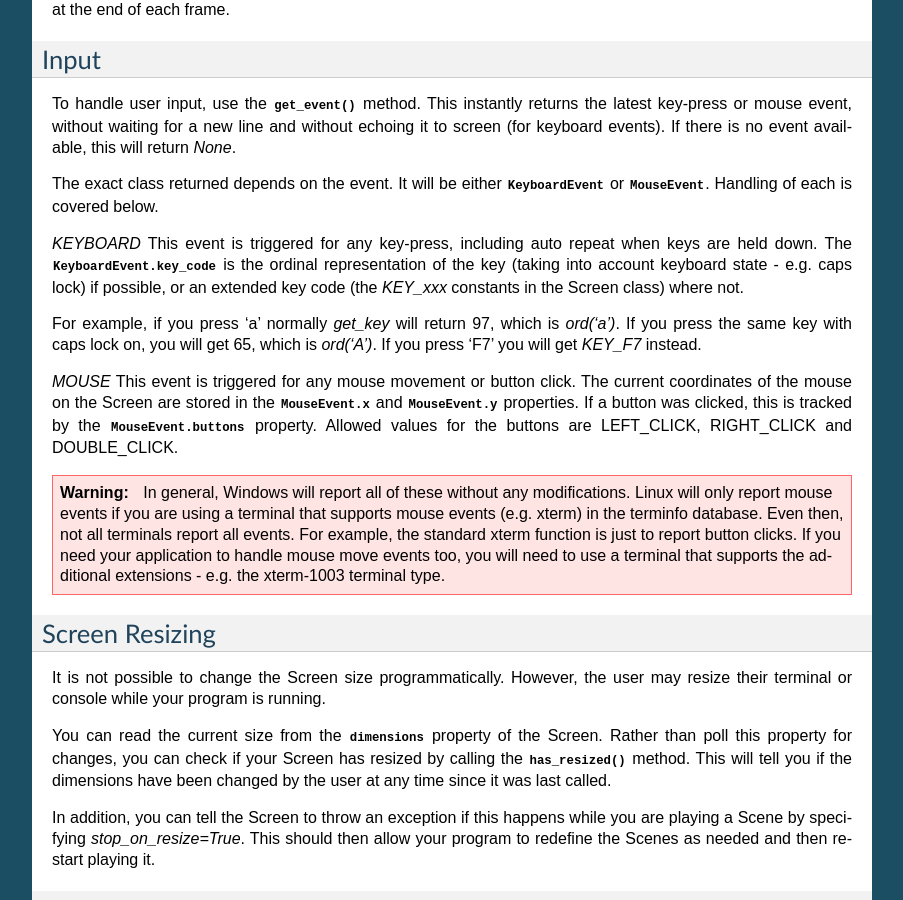
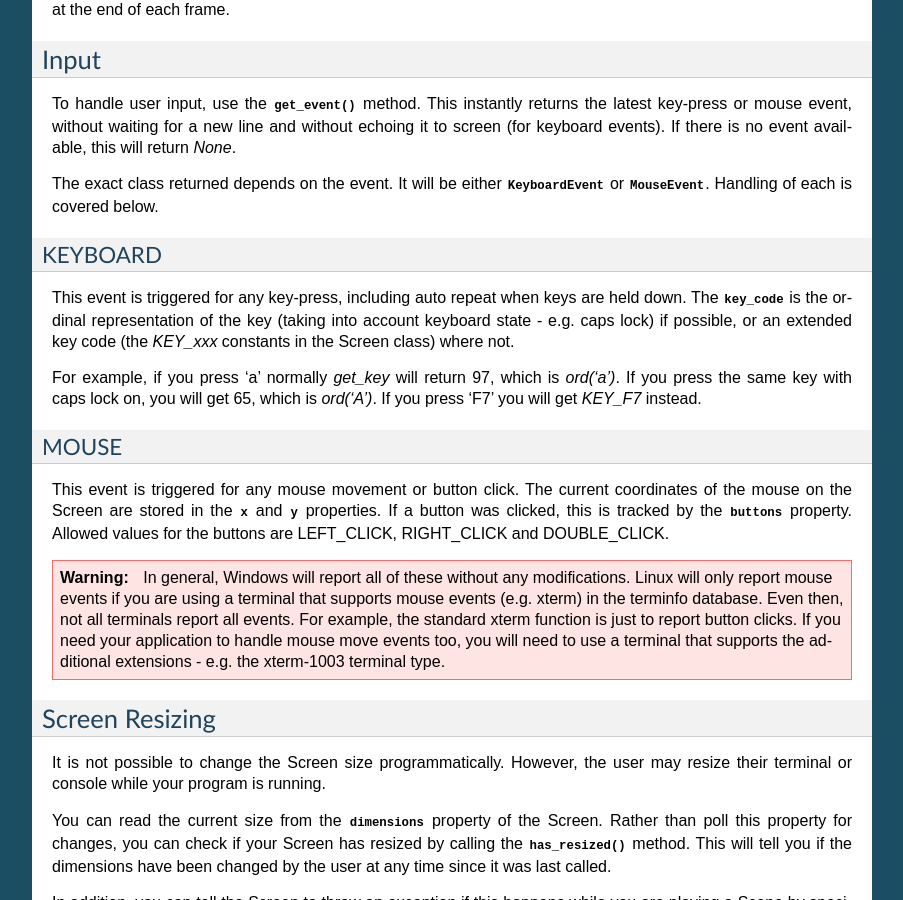
Before and after one commit to peterbrittain/asciimatics, a Sphinx documentation site: the page built from doc/source/io.rst, in a window 1280 px wide and 900 px high, scrolled down 1037 px. Shown: the whole window, without its empty margins (198-1101 px from the left). Built offline with Sphinx 7.4.7, drawn with Linux system fonts in a browser that asks for light colours.

Commit message:
Fix up somedocs formatting errors.

```diff
--- a/doc/source/io.rst
+++ b/doc/source/io.rst
@@ -71,9 +71,10 @@ The exact class returned depends on the event.  It will be either
 :py:obj:`.KeyboardEvent` or :py:obj:`.MouseEvent`.  Handling of each is covered
 below.
 
-*KEYBOARD*
+KEYBOARD
+^^^^^^^^
 This event is triggered for any key-press, including auto repeat when keys are
-held down.  The :py:obj:`.KeyboardEvent.key_code` is the ordinal representation
+held down.  The :py:obj:`key_code` is the ordinal representation
 of the key (taking into account keyboard state - e.g. caps lock) if possible,
 or an extended key code (the `KEY_xxx` constants in the Screen class) where not.
 
@@ -81,11 +82,12 @@ For example, if you press 'a' normally `get_key` will return 97, which is
 `ord('a')`.  If you press the same key with caps lock on, you will get 65,
 which is `ord('A')`.  If you press 'F7' you will get `KEY_F7` instead.
 
-*MOUSE*
+MOUSE
+^^^^^
 This event is triggered for any mouse movement or button click.  The current
-coordinates of the mouse on the Screen are stored in the :py:obj:`.MouseEvent.x`
-and :py:obj:`.MouseEvent.y` properties.  If a button was clicked, this is
-tracked by the :py:obj:`.MouseEvent.buttons` property.  Allowed values for the
+coordinates of the mouse on the Screen are stored in the :py:obj:`x`
+and :py:obj:`y` properties.  If a button was clicked, this is
+tracked by the :py:obj:`buttons` property.  Allowed values for the
 buttons are LEFT_CLICK, RIGHT_CLICK and DOUBLE_CLICK.
 
 .. warning::
```
